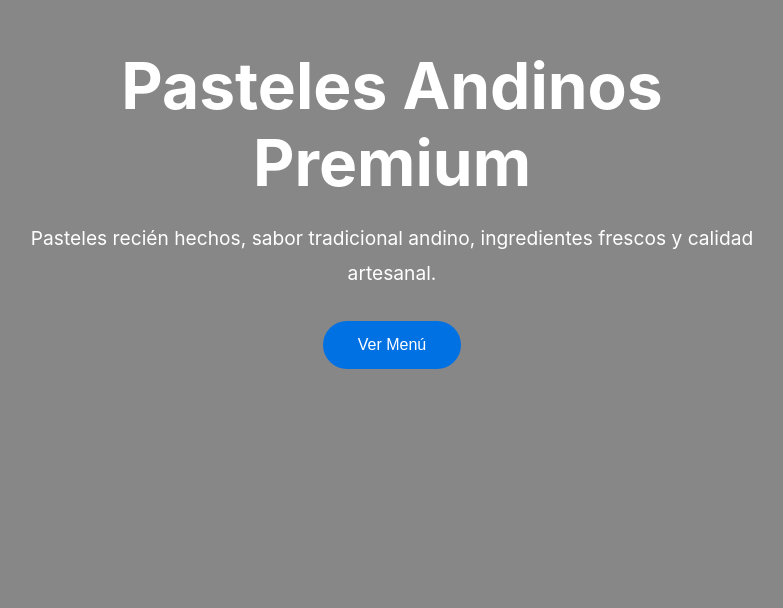
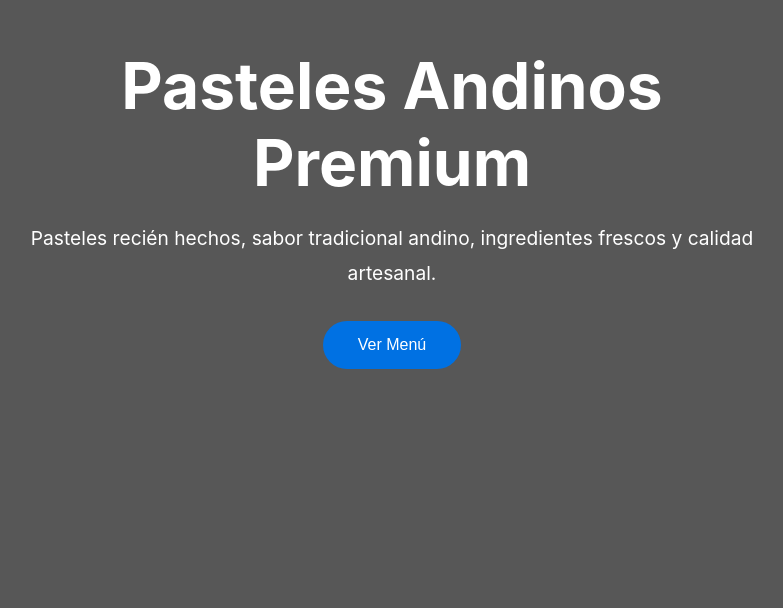
Before and after one commit to juanpablo22ll4-max/los_andinitos_git, a plain HTML site: page index.html in a window 1280 px wide. Shown: the part 192-800 px from the top of the page, without its empty margins (248-1031 px from the left). Drawn offline with Linux system fonts and the light colour scheme; the site is published under a folder, as on GitHub Pages, so addresses that start at the root find nothing.

Commit message:
Add files via upload

```diff
--- a/style.css
+++ b/style.css
@@ -26,7 +26,7 @@ body{
     rgba(0,0,0,.45),
     rgba(0,0,0,.45)
     ),
-    url("/IMG/IMG_1182.PNG");
+    url("IMG/IMG_1182.PNG");
 
     background-size:20%;
     background-position:center 10%;
```
